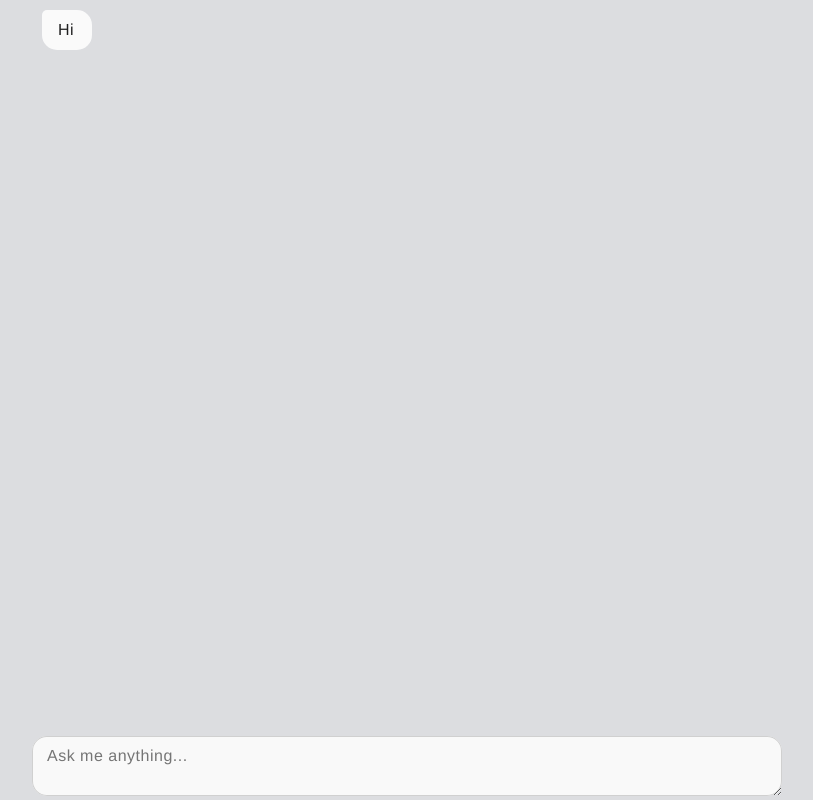
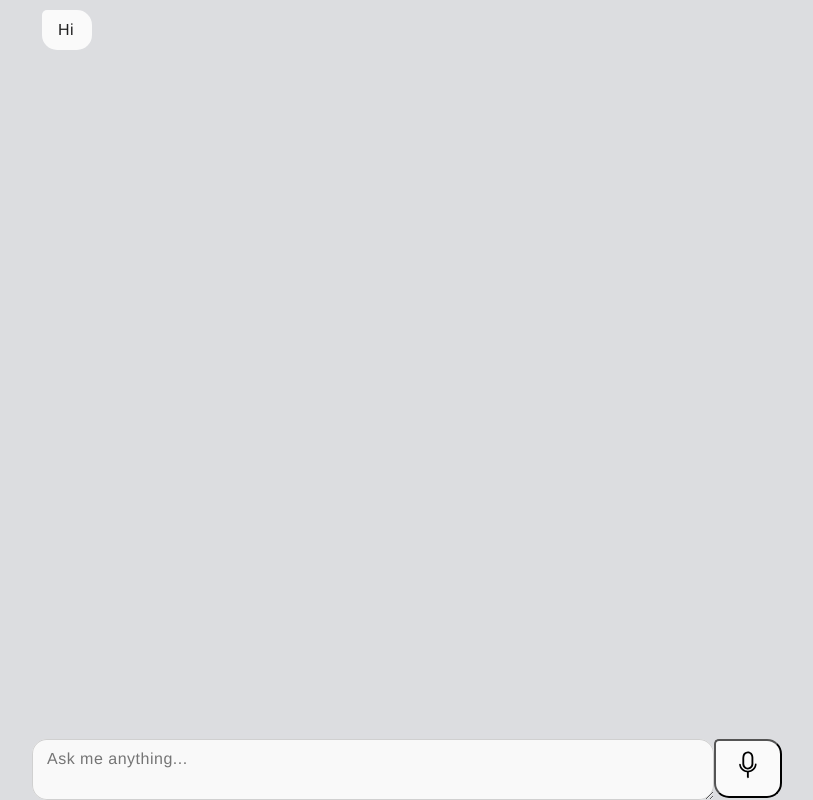
Before and after one commit to oyuntuayC/Eva, a website: page Bubble/public/7-nlc-rasa.html in a window 1280 px wide. Shown: the whole page, without its empty margins (233-1046 px from the left). Drawn offline with Linux system fonts and the light colour scheme.

Commit message:
voice_input

```diff
--- a/Bubble/public/7-nlc-rasa.html
+++ b/Bubble/public/7-nlc-rasa.html
@@ -34,8 +34,8 @@
     <!-- import the JavaScript file -->
     <script src="./component/Bubbles.js"></script>
 
+    <script src="./scripts/chat.js"></script>
+
     <script src="./scripts/speech.js"></script>
-
-    <script src="./scripts/chat.js"></script>
   </body>
 </html>
--- a/Bubble/public/scripts/speech.js
+++ b/Bubble/public/scripts/speech.js
@@ -16,11 +16,22 @@ recognition.lang = 'en-US';
 recognition.interimResults = false;
 recognition.maxAlternatives = 1;
 
-var diagnostic = document.querySelector('.output');
-var bg = document.querySelector('html');
-var hints = document.querySelector('.hints');
+// Append speech button
+var inputWrap = document.querySelector("#chat > div.input-wrap");
+inputWrap.setAttribute("style", "display:flex;flex-direction:row");
+var speechButton = document.createElement("button");
+speechButton.setAttribute("class", "bubble");
+speechButton.setAttribute("style", "width:35px;cursor:pointer")
+var svgVoice = document.createElementNS('http://www.w3.org/2000/svg',"svg");
+svgVoice.setAttribute("viewBox", "0 0 1024 1024");
+var svgPath = document.createElementNS('http://www.w3.org/2000/svg',"path");
+svgPath.setAttribute("d","M767.131725 469.974861c-14.246469 0-26.502607 11.43647-26.786063 25.616424-8.593725 115.736954-108.84601 206.318996-228.222865 206.318996-119.407554 0-220.098837-90.617857-228.691539-206.355835-2.27788-12.418844-13.126972-21.979594-26.204825-21.979594-14.151301 0-25.596981 12.45466-26.487258 26.380834C242.74665 633.357975 347.325473 740.423433 482.107179 754.455008L482.107179 914.409023c0 16.620539 13.544481 30.137391 30.224372 30.137391 16.647145 0 30.193673-13.515828 30.193673-30.137391L542.525224 754.455008C675.837462 740.221842 780.9965 632.182196 793.260825 499.705999l-0.00921 0C793.251615 485.281475 781.557272 469.974861 767.131725 469.974861z M512.029676 663.540392c97.863888 0 177.468924-79.305207 177.468924-176.812985L689.4986 273.750781c0-124.120902-79.605036-194.297195-177.468924-194.297195-40.698934 0-94.097098 25.361621-121.103172 51.922557 0 0-53.383838 43.554982-56.42715 158.665673 0 1.195222 0.11768 2.357697 0.207731 3.074012-0.11768 1.699712-0.207731 3.341095-0.207731 5.042853l0 188.568726C334.500377 584.235185 414.135088 663.540392 512.029676 663.540392zM394.473283 290.041816c4.176113-89.808422 42.875506-121.04689 42.875506-121.04689 20.97573-18.916838 47.529503-29.331026 74.68191-29.331026 66.116837-4.356214 117.92069 59.598376 117.675096 137.219221l0 201.191208c0 70.235644-53.109592 125.226073-117.675096 125.226073-64.567551 0-117.557416-57.169047-117.557416-127.435391L394.473283 290.041816z");
+svgVoice.appendChild(svgPath);
 
-document.body.onclick = function() {
+speechButton.appendChild(svgVoice);
+inputWrap.appendChild(speechButton);
+
+speechButton.onclick = function() {
   recognition.start();
   console.log('Ready to receive a color command.');
 }
@@ -38,6 +49,14 @@ recognition.onresult = function(event) {
   console.log('Result received: ' + color + '.');
   // bg.style.backgroundColor = color;
   console.log('Confidence: ' + event.results[0][0].confidence);
+  var inputText = document.querySelector("#chat > div.input-wrap > textarea")
+  inputText.value = color
+  const keyboardEvent = new KeyboardEvent('keypress', {
+    keyCode: 13,
+    view: window,
+    bubbles: true
+  });
+  inputText.dispatchEvent(keyboardEvent);
 }
 
 recognition.onspeechend = function() {
```
